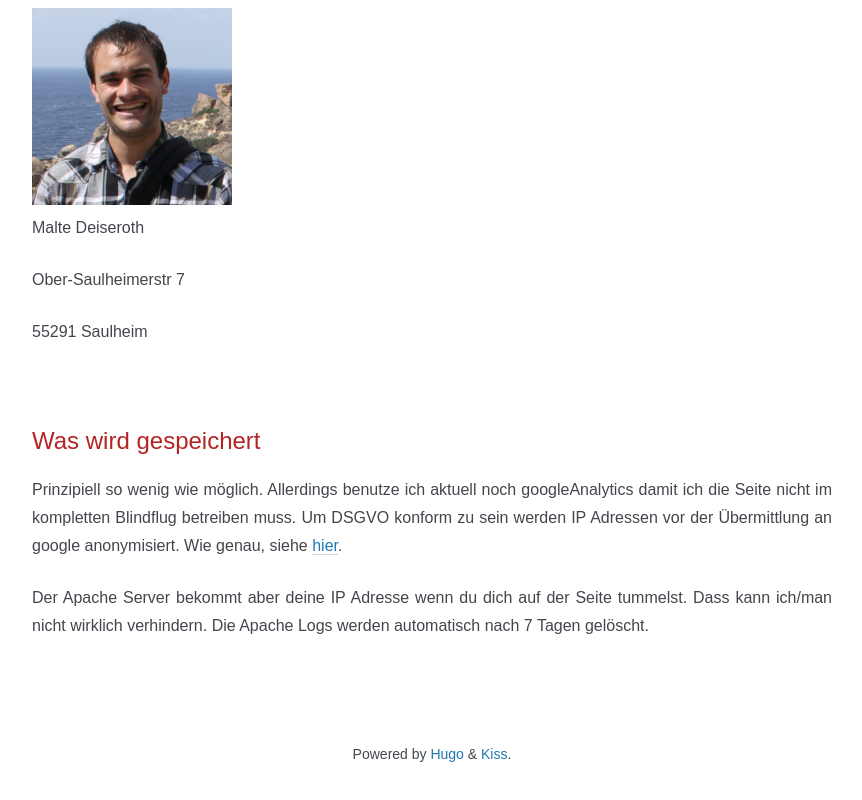
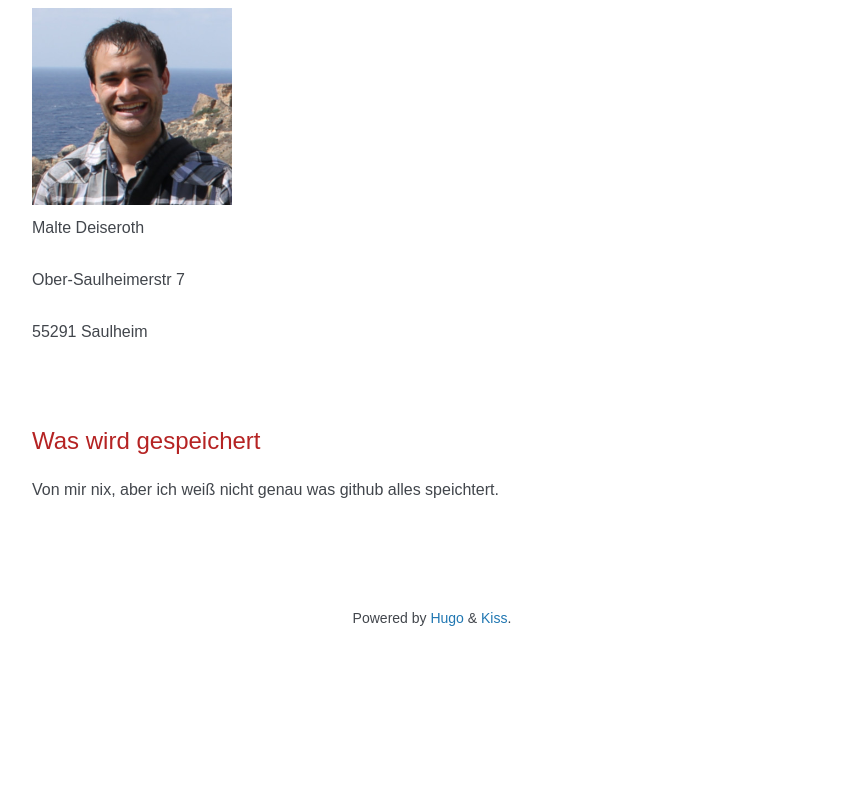
Before and after one commit to deisi/deisi.github.io, a plain HTML site: page about/index.html in a window 1280 px wide. Shown: the part 328-1128 px from the top of the page, without its empty margins (208-1070 px from the left). After the commit the page ends 996 px from the top, so only its background shows below. Drawn offline with Linux system fonts and the light colour scheme.

Commit message:
update about

```diff
--- a/about/index.html
+++ b/about/index.html
@@ -92,13 +92,7 @@
 <p>Ober-Saulheimerstr 7</p>
 <p>55291 Saulheim</p>
 <h1 id="was-wird-gespeichert">Was wird gespeichert</h1>
-<p>Prinzipiell so wenig wie möglich. Allerdings benutze ich aktuell noch
-googleAnalytics damit ich die Seite nicht im kompletten Blindflug betreiben
-muss. Um DSGVO konform zu sein werden IP Adressen vor der Übermittlung an
-google anonymisiert. Wie genau, siehe <a href="https://gohugo.io/about/hugo-and-gdpr/">hier</a>.</p>
-<p>Der Apache Server bekommt aber deine IP Adresse wenn du dich auf der Seite
-tummelst. Dass kann ich/man nicht wirklich verhindern. Die Apache Logs werden
-automatisch nach 7 Tagen gelöscht.</p>
+<p>Von mir nix, aber ich weiß nicht genau was github alles speichtert.</p>
 
 
       <div class="related">
```
Also changed, not shown: index.xml (+1 -7 lines).
